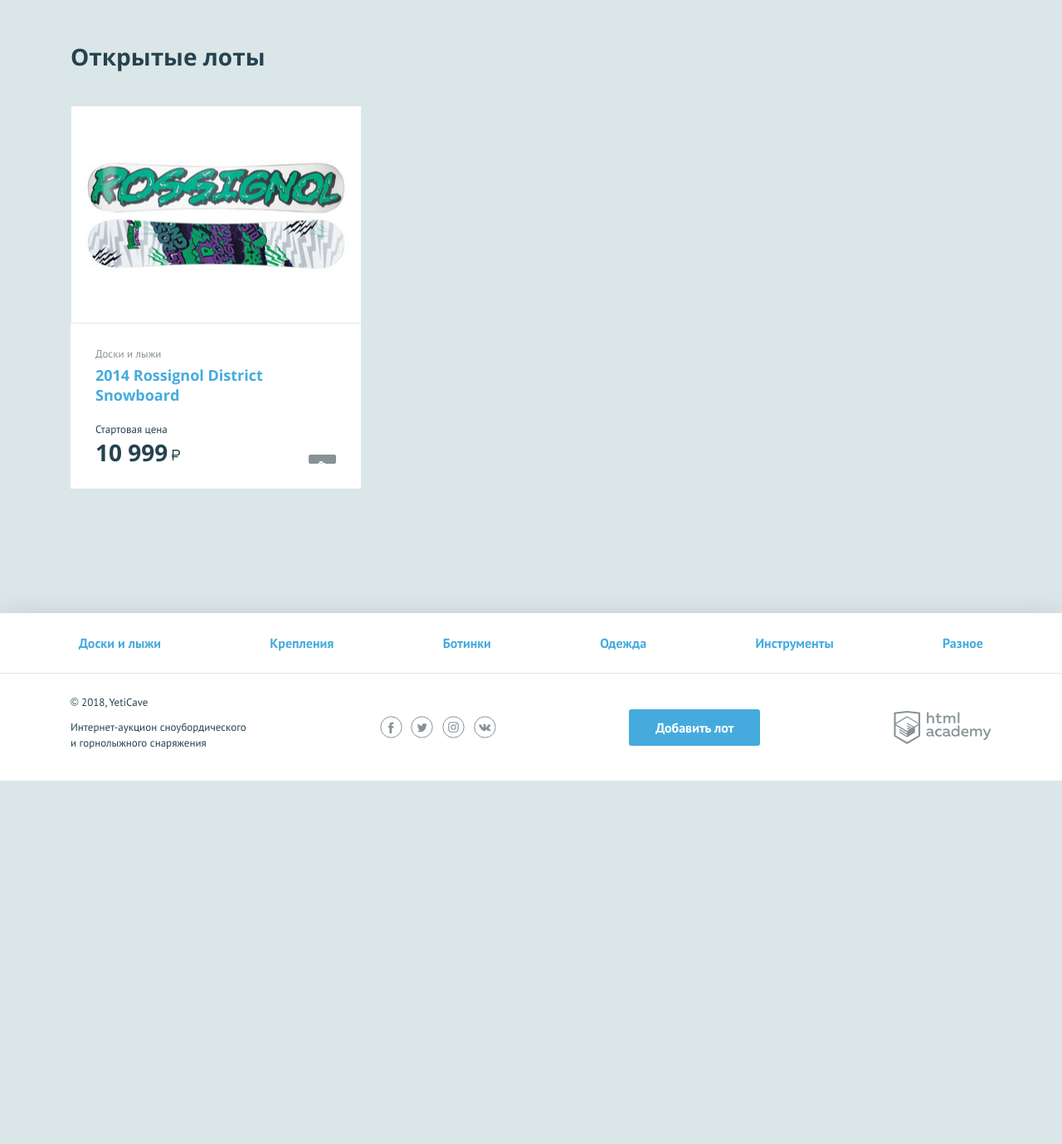
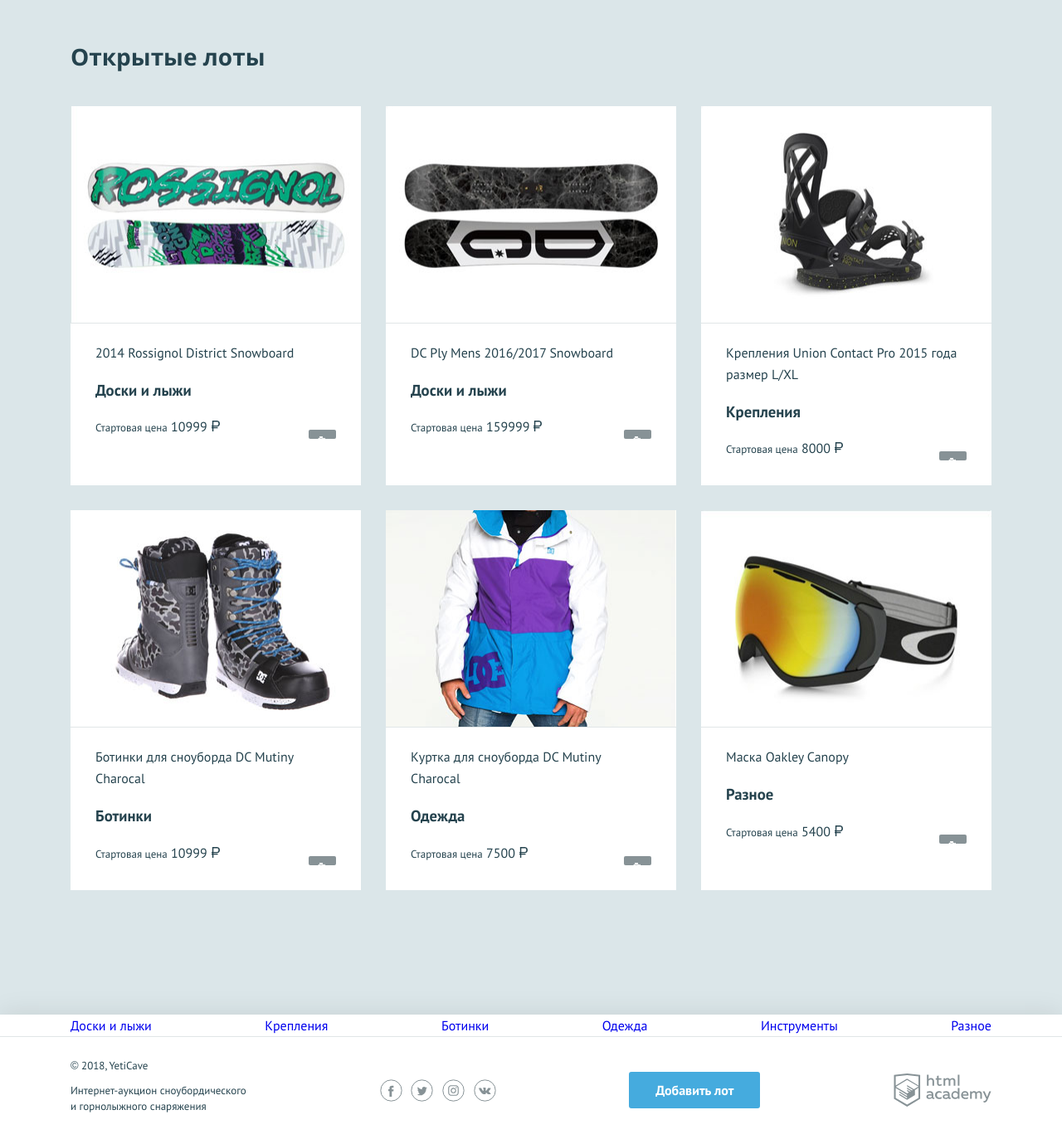
Before and after one commit to DAS27/615305-yeticave, a PHP site: page / in a window 1280 px wide. Shown: the part 508-1887 px from the top of the page at 83% size. Before the commit the page ends 1449 px from the top, so only its background shows below. Run offline with PHP 8.4, Linux system fonts and the light colour scheme.

Commit message:
Итерация по массивам

```diff
--- a/index.php
+++ b/index.php
@@ -3,6 +3,48 @@ $is_auth = (bool) rand(0, 1);
 
 $user_name = 'Константин';
 $user_avatar = 'img/user.jpg';
+
+$categories = ['Доски и лыжи', 'Крепления', 'Ботинки', 'Одежда', 'Инструменты', 'Разное'];
+$ads_list = [
+    0 => [
+        'name' => '2014 Rossignol District Snowboard',
+        'category' => 'Доски и лыжи',
+        'price' => '10999',
+        'img_url' => 'img/lot-1.jpg'
+    ],
+    1 => [
+        'name' => 'DC Ply Mens 2016/2017 Snowboard',
+        'category' => 'Доски и лыжи',
+        'price' => '159999',
+        'img_url' => 'img/lot-2.jpg'
+    ],
+    2 => [
+        'name' => 'Крепления Union Contact Pro 2015 года размер L/XL',
+        'category' => 'Крепления',
+        'price' => '8000',
+        'img_url' => 'img/lot-3.jpg'
+    ],
+    3 => [
+        'name' => 'Ботинки для сноуборда DC Mutiny Charocal',
+        'category' => 'Ботинки',
+        'price' => '10999',
+        'img_url' => 'img/lot-4.jpg'
+    ],
+    4 => [
+        'name' => 'Куртка для сноуборда DC Mutiny Charocal',
+        'category' => 'Одежда',
+        'price' => '7500',
+        'img_url' => 'img/lot-5.jpg'
+    ],
+    5 => [
+        'name' => 'Маска Oakley Canopy',
+        'category' => 'Разное',
+        'price' => '5400',
+        'img_url' => 'img/lot-6.jpg'
+    ]
+    ];
+$index = 0;
+$num_count = count($categories);
 ?>
 <!DOCTYPE html>
 <html lang="ru">
@@ -81,17 +123,18 @@ $user_avatar = 'img/user.jpg';
             <h2>Открытые лоты</h2>
         </div>
         <ul class="lots__list">
+            <?php foreach ($ads_list as $key => $item): ?>
             <li class="lots__item lot">
                 <div class="lot__image">
-                    <img src="img/lot-1.jpg" width="350" height="260" alt="Сноуборд">
+                    <img src="<?=$item['img_url'];?>" width="350" height="260" alt="">
                 </div>
                 <div class="lot__info">
-                    <span class="lot__category">Доски и лыжи</span>
-                    <h3 class="lot__title"><a class="text-link" href="lot.html">2014 Rossignol District Snowboard</a></h3>
+                    <span><?=$item['name'];?></span>
+                    <h3><?=$item['category']; ?><a class="text-link" href="lot.html"></a></h3>
                     <div class="lot__state">
                         <div class="lot__rate">
                             <span class="lot__amount">Стартовая цена</span>
-                            <span class="lot__cost">10 999<b class="rub">р</b></span>
+                            <span><?=$item['price'];?><b class="rub">р</b></span>
                         </div>
                         <div class="lot__timer timer">
 
@@ -99,6 +142,7 @@ $user_avatar = 'img/user.jpg';
                     </div>
                 </div>
             </li>
+            <?php endforeach; ?>
         </ul>
     </section>
 </main>
@@ -106,24 +150,10 @@ $user_avatar = 'img/user.jpg';
 <footer class="main-footer">
     <nav class="nav">
         <ul class="nav__list container">
-            <li class="nav__item">
-                <a href="all-lots.html">Доски и лыжи</a>
-            </li>
-            <li class="nav__item">
-                <a href="all-lots.html">Крепления</a>
-            </li>
-            <li class="nav__item">
-                <a href="all-lots.html">Ботинки</a>
-            </li>
-            <li class="nav__item">
-                <a href="all-lots.html">Одежда</a>
-            </li>
-            <li class="nav__item">
-                <a href="all-lots.html">Инструменты</a>
-            </li>
-            <li class="nav__item">
-                <a href="all-lots.html">Разное</a>
-            </li>
+        <?php while($index < $num_count): ?>
+        <a href="/?cat=<?=$index;?>"><?=$categories[$index];?></a>
+        <?php $index = $index +1; ?>
+        <?php endwhile; ?>
         </ul>
     </nav>
     <div class="main-footer__bottom container">
```
